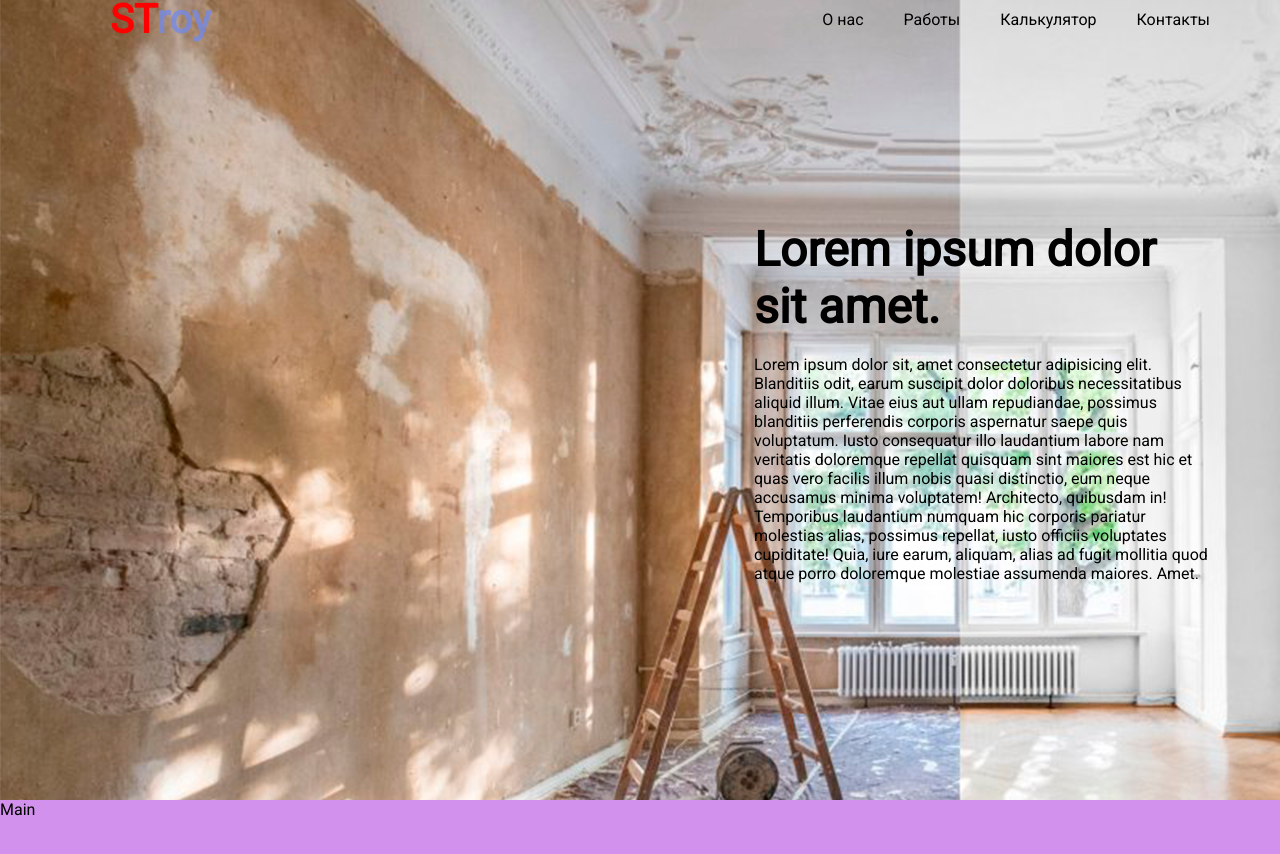
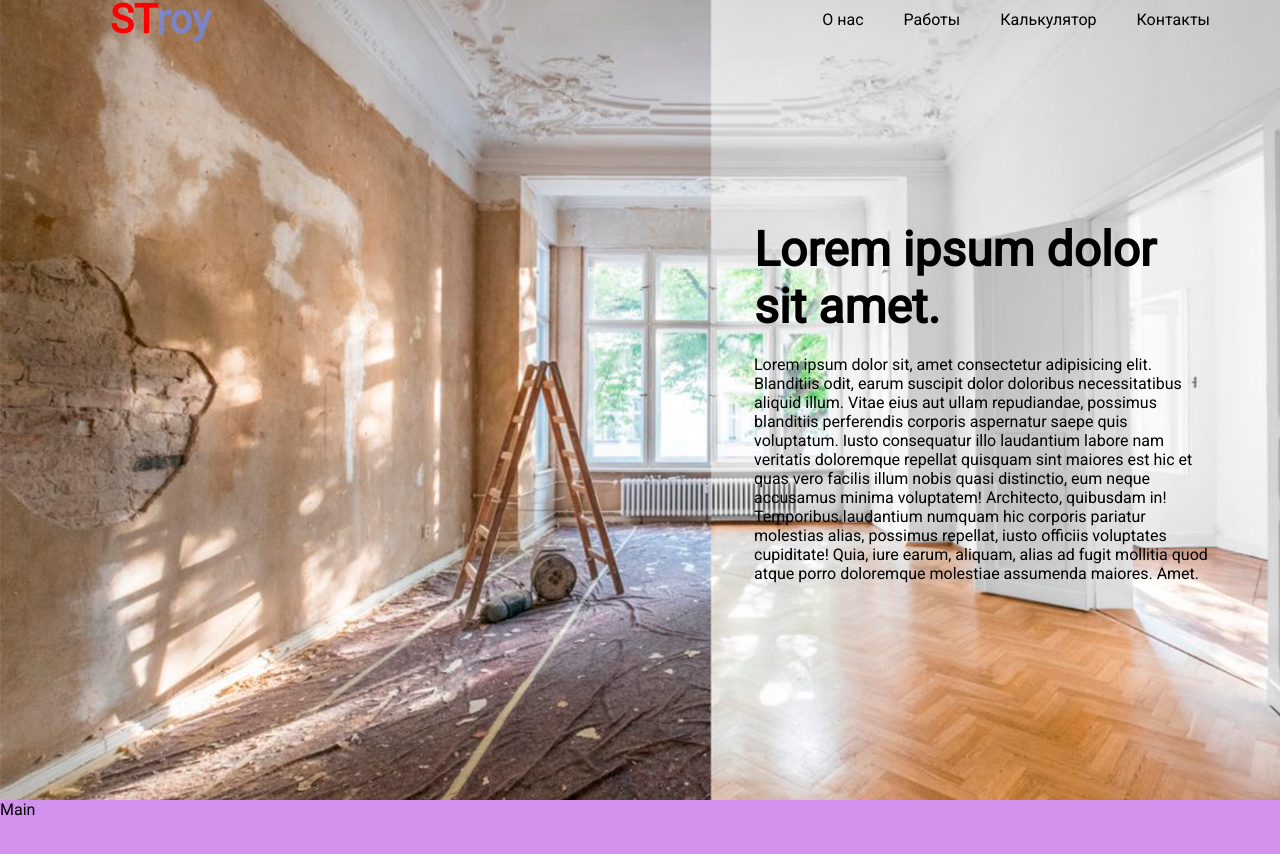
Before and after one commit to dworker863/stroy-site, a Next.js app: page / in a window 1280 px wide. Shown: the top 854 px of the page. Built offline with nearby package versions, Linux system fonts and the light colour scheme.

Commit message:
Header bg image all screens

```diff
--- a/components/Sections/Header/StyledHeader.ts
+++ b/components/Sections/Header/StyledHeader.ts
@@ -4,7 +4,12 @@ export const StyledHeader = styled.header`
   height: 100vh;
   background-image: url('images/header-bg.png');
   background-repeat: no-repeat;
+  background-size: cover;
   background-color: #fff;
+
+  @media (max-width: 1200px) {
+    background-position: 50%;
+  }
 `;
 
 export const StyledTopLine = styled.div`
```
